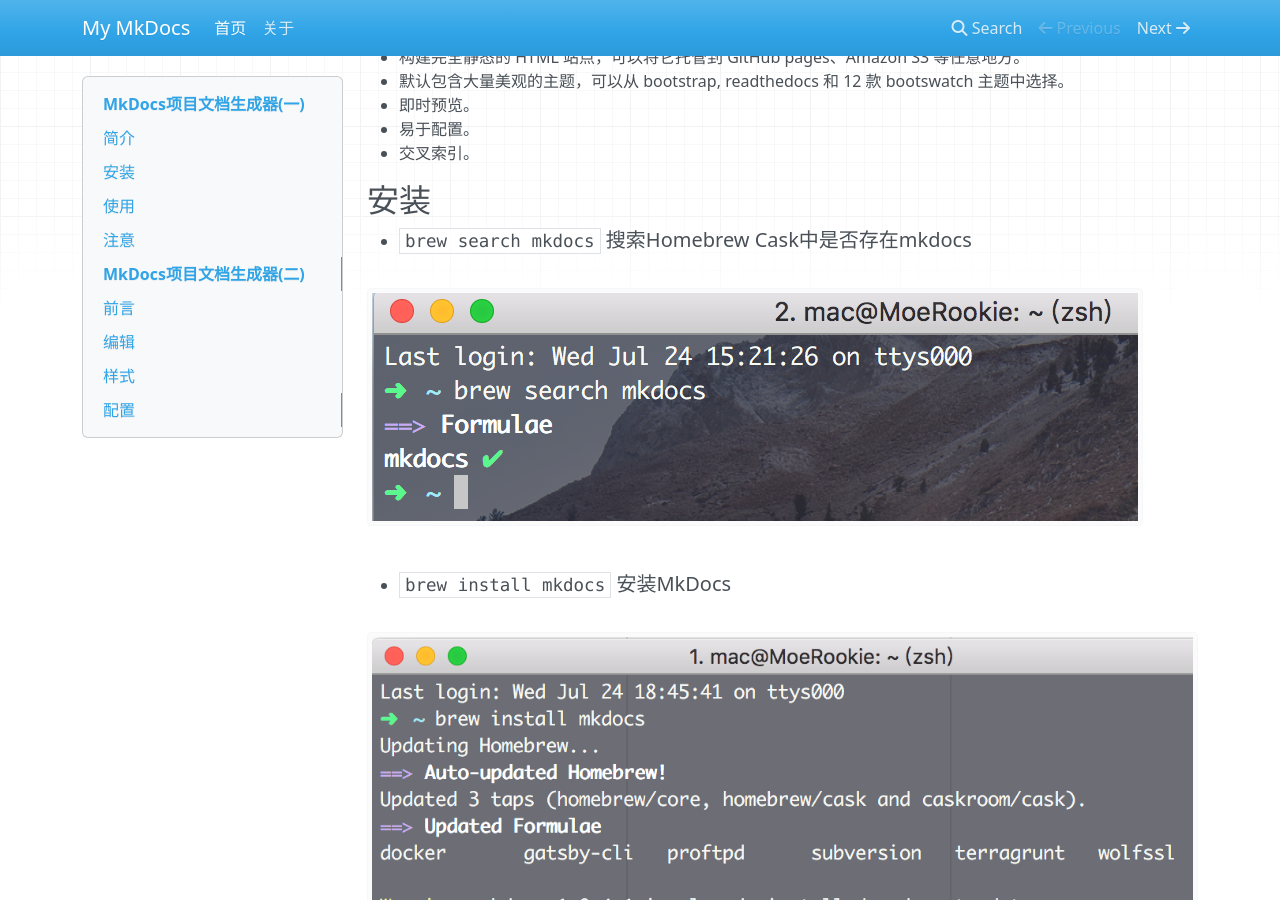
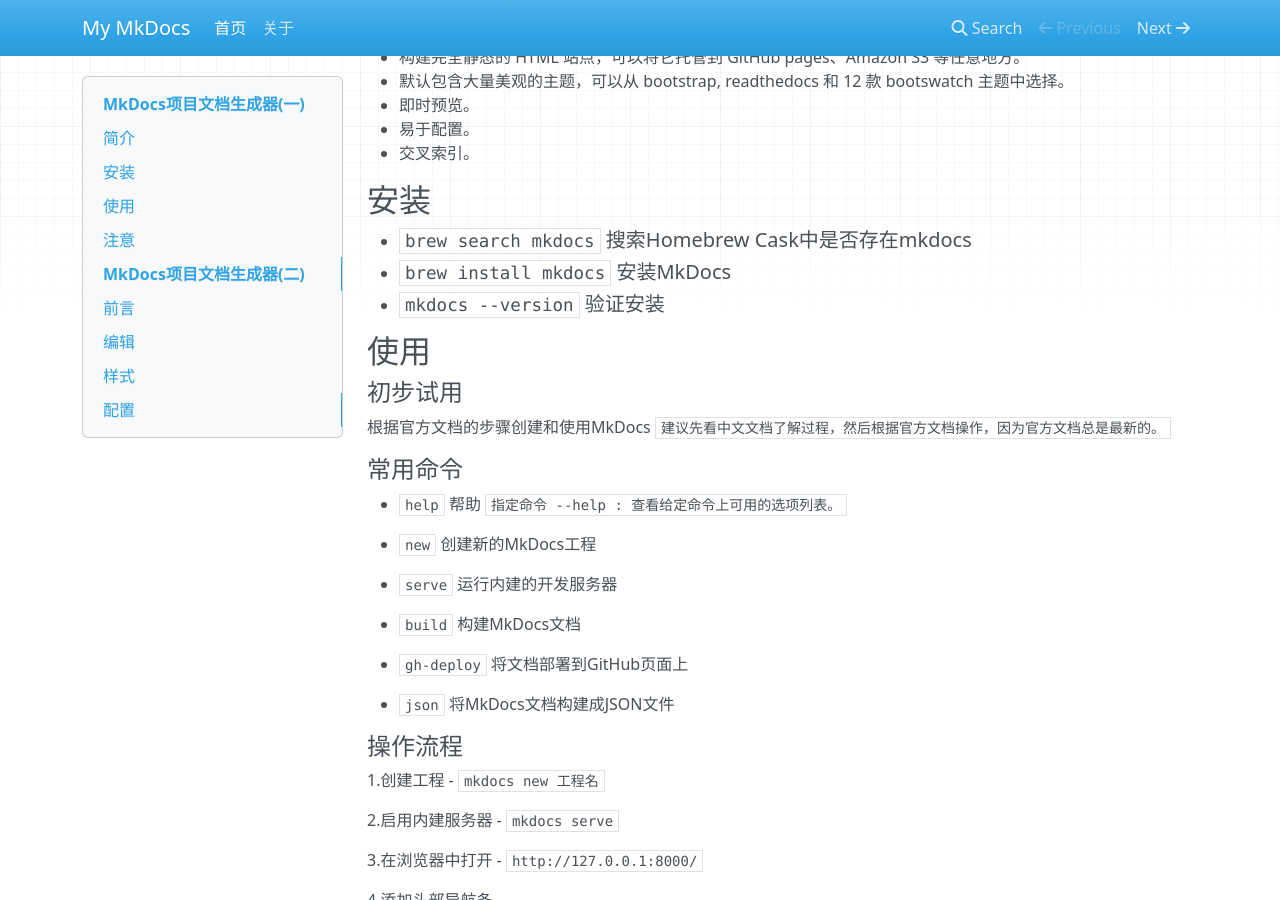
Before and after one commit to MoeRookie/MkDocs, an MkDocs documentation site: the page built from docs/index.md, in a window 1280 px wide and 900 px high, scrolled down 374 px. Built offline with MkDocs 1.6.1, drawn with Linux system fonts in a browser that asks for light colours; nearby versions of some CDN libraries; old or Windows-style settings are respelled for this version of MkDocs.

Commit message:
删除远程测试图片

```diff
--- a/docs/index.md
+++ b/docs/index.md
@@ -23,15 +23,9 @@
 
 - ##### `brew search mkdocs` 搜索Homebrew Cask中是否存在mkdocs
 
-  ![搜索Homebrew Cask中是否存在mkdocs](imgs/index/搜索Homebrew Cask中是否存在mkdocs.png)
-
 - ##### `brew install mkdocs` 安装MkDocs
 
-  ![安装MkDocs](imgs/index/安装MkDocs.png)
-
 - #####  `mkdocs --version` 验证安装
-
-  ![验证安装](imgs/index/验证安装.png)
 
 ## 使用
 
```
Also changed, not shown: docs/imgs/index/安装MkDocs.png (deleted), docs/imgs/index/搜索Homebrew Cask中是否存在mkdocs.png (deleted), docs/imgs/index/验证安装.png (deleted), 2 other files.
